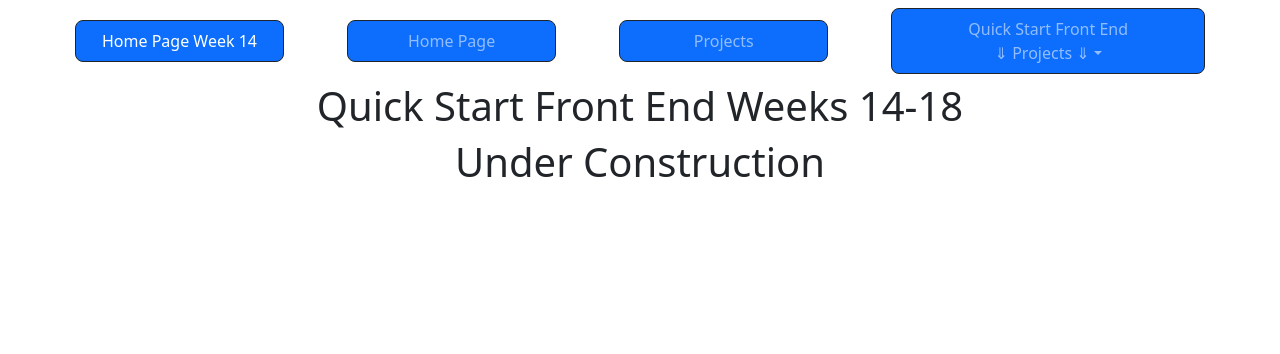
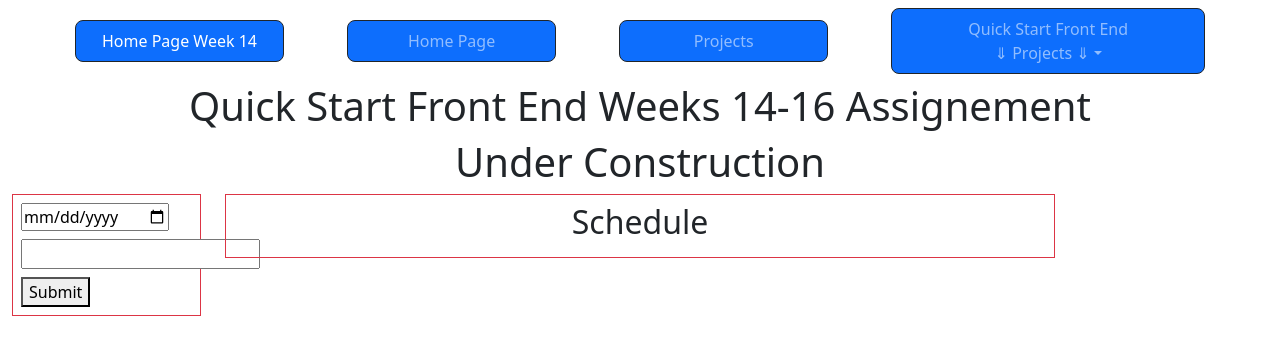
Before and after one commit to blburgen/QuickStartFE14, a React (Vite) app: page / in a window 1280 px wide. Shown: the top 354 px of the page. Built offline with nearby package versions, Linux system fonts and the light colour scheme.

Commit message:
adds components

```diff
--- a/src/App.tsx
+++ b/src/App.tsx
@@ -1,6 +1,8 @@
 import "../node_modules/bootstrap/dist/css/bootstrap.css"
 import "bootstrap"
 import Navigation from "./Navigation"
+import Sidebar from "./Sidebar"
+import ItemList from "./ItemList"
 
 
 export default function App() {
@@ -8,8 +10,19 @@ export default function App() {
   return (
     <>
       <Navigation />
-      <h1 className="text-center">Quick Start Front End Weeks 14-18</h1>
+      <h1 className="text-center">Quick Start Front End Weeks 14-16 Assignement</h1>
       <h1 className="text-center">Under Construction</h1>
+      <div className="container-fluid">
+        <div className="row">
+          <div className="col-md-2 col-12">
+            <Sidebar />
+          </div>
+          <div className="col-md-8 col-12">
+            <ItemList />
+          </div>
+        </div>
+      </div>
+
     </>
   )
 }
--- a/src/Item.tsx
+++ b/src/Item.tsx
@@ -0,0 +1,6 @@
+export default function Item(){
+    return(
+        <>
+        </>
+    )
+}
--- a/src/ItemList.tsx
+++ b/src/ItemList.tsx
@@ -0,0 +1,10 @@
+import Item from "./Item";
+
+export default function ItemList() {
+    return (
+        <div className="border border-danger p-2">
+            <h2 className="text-center">Schedule</h2>
+            <Item />
+        </div>
+    )
+}
--- a/src/Sidebar.tsx
+++ b/src/Sidebar.tsx
@@ -0,0 +1,9 @@
+export default function Sidebar() {
+    return (
+        <div className="border border-danger p-2">
+            <input type="date" className="mb-2"></input>
+            <input className="mb-2"></input>
+            <button>Submit</button>
+        </div>
+    )
+}
```
Also changed, not shown: 3 other files (tests, documents, lock files or other folders).
